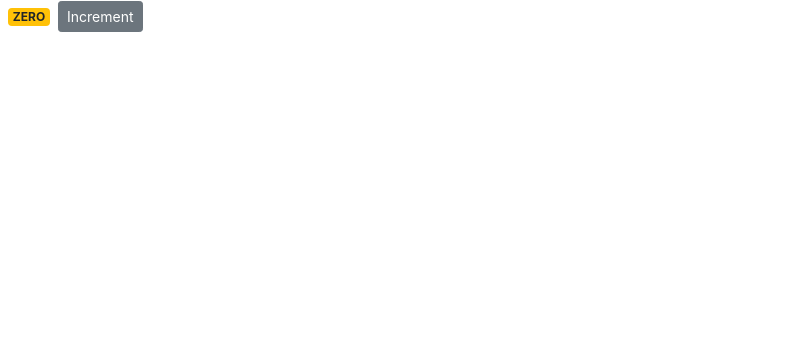
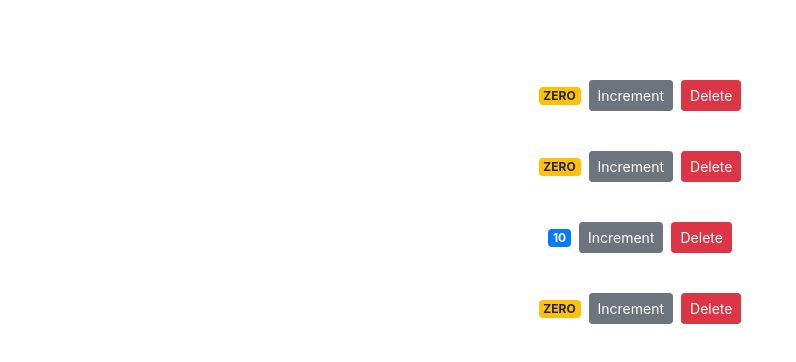
Before and after one commit to Ingimohamed/React-Component, a React (Create React App) app: page / in a window 1280 px wide. Shown: the top 362 px of the page, without its empty margins (0-796 px from the left). Built offline with nearby package versions, Linux system fonts and the light colour scheme; the HTML template or start-up script is replaced by a standard one.

Commit message:
delete button

```diff
--- a/src/components/counter.jsx
+++ b/src/components/counter.jsx
@@ -2,28 +2,42 @@ import React, { Component } from "react";
 
 class Counter extends Component {
   state = {
-        count: 0
+    value: this.props.counter.value,
   };
 
-
+  handleIncrement = () => {
+    this.setState({ value: this.state.value + 1 });
+  };
 
   render() {
-        let classes = "badge m-2 badge-";
-        classes += (this.state.count === 0) ? "warning" : "primary";
-
     return (
-          <React.Fragment>
-              <span className={classes}>{this.formatCount()}</span>
-              <button className="btn btn-secondary btn-sm">Increment</button>
-      </React.Fragment>
+      <div className="my-4 justify-content-center">
+        <span className={this.getBadgeClasses()}>{this.formatvalue()}</span>
+        <button
+          onClick={this.handleIncrement}
+          className="btn btn-secondary btn-sm"
+        >
+          Increment
+        </button>
+            <button
+                className="btn btn-danger btn-sm m-2"
+                onClick={ () => this.props.onDelete(this.props.counter.id)}
+            >
+                Delete</button>
+      </div>
     );
   }
 
-    formatCount() {
-        const { count } = this.state;
-        return count === 0 ? "ZERO" : count;
+  getBadgeClasses() {
+    let classes = "badge m-2 badge-";
+    classes += this.state.value === 0 ? "warning" : "primary";
+    return classes;
   }
 
+  formatvalue() {
+    const { value } = this.state;
+    return value === 0 ? "ZERO" : value;
+  }
 }
 
 export default Counter;
--- /dev/null
+++ b/src/components/counters.jsx
@@ -0,0 +1,32 @@
+import React, { Component } from 'react';
+import Counter from './counter';
+
+class Counters extends Component {
+    state = {
+        counters: [
+            { id: 1, value: 0 },
+            { id: 2, value: 0 },
+            { id: 3, value: 10 },
+            { id: 4, value: 0 }
+        ]
+    };
+
+    handleDelete = (counterId) => {
+        const counters = this.state.counters.filter(c => c.id !== counterId);
+        this.setState({ counters: counters });
+    };
+    render() {
+        return (
+            <div className="container py-5 text-center">
+                {this.state.counters.map(counter =>
+
+                    <Counter key={counter.id}
+                            counter={counter}
+                            onDelete={this.handleDelete} />
+                )}
+            </div>
+        );
+    }
+}
+
+export default Counters;
--- a/src/index.js
+++ b/src/index.js
@@ -2,13 +2,13 @@ import React from 'react';
 import ReactDOM from 'react-dom';
 import './index.css';
 import reportWebVitals from './reportWebVitals';
-import Counter from './components/counter';
+import Counters from './components/counters';
 import 'bootstrap/dist/css/bootstrap.css';
 
 
 ReactDOM.render(
   <React.StrictMode>
-    <Counter />
+    <Counters />
   </React.StrictMode>,
   document.getElementById('root')
 );
```
Also changed, not shown: 1 other file (tests, documents, lock files or other folders). Lines whose indentation alone changed are shown as unchanged.
